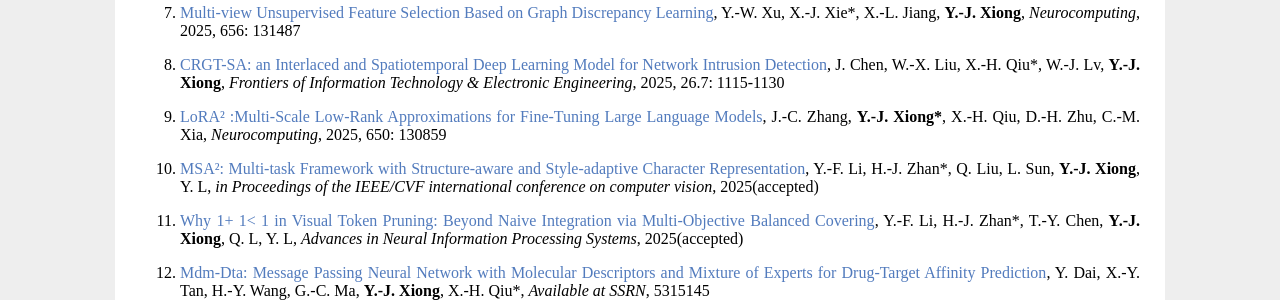
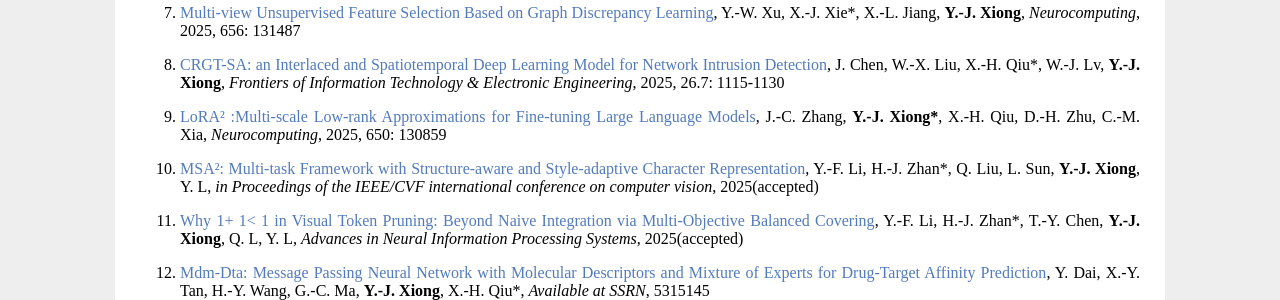
Before and after one commit to X-Lab-CN/introduce, a Jekyll site: the page introduce.html, which Jekyll copies as it is, in a window 1280 px wide and 900 px high, scrolled down 2707 px. Shown: the part 152-452 px from the top of the window. Built offline with Jekyll 4.4.1, drawn with Linux system fonts in a browser that asks for light colours.

Commit message:
Update introduce.html

```diff
--- a/introduce.html
+++ b/introduce.html
@@ -283,7 +283,7 @@
             </li>
 		<li>
                 <a href="https://arxiv.org/abs/2408.06854">
-                    <p>LoRA² :Multi-Scale Low-Rank Approximations for Fine-Tuning Large Language Models</a>,
+                    <p>LoRA² :Multi-scale Low-rank Approximations for Fine-tuning Large Language Models</a>,
                 J.-C. Zhang, <strong>Y.-J. Xiong*</strong>, X.-H. Qiu, D.-H. Zhu, C.-M. Xia,
                 <em>Neurocomputing</em>, 2025, 650: 130859</p>
             </li>
```
